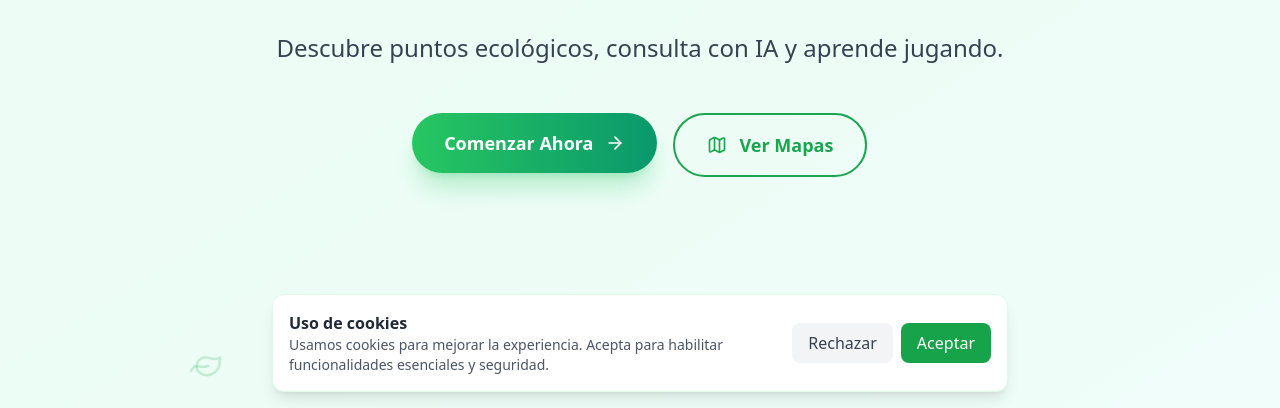
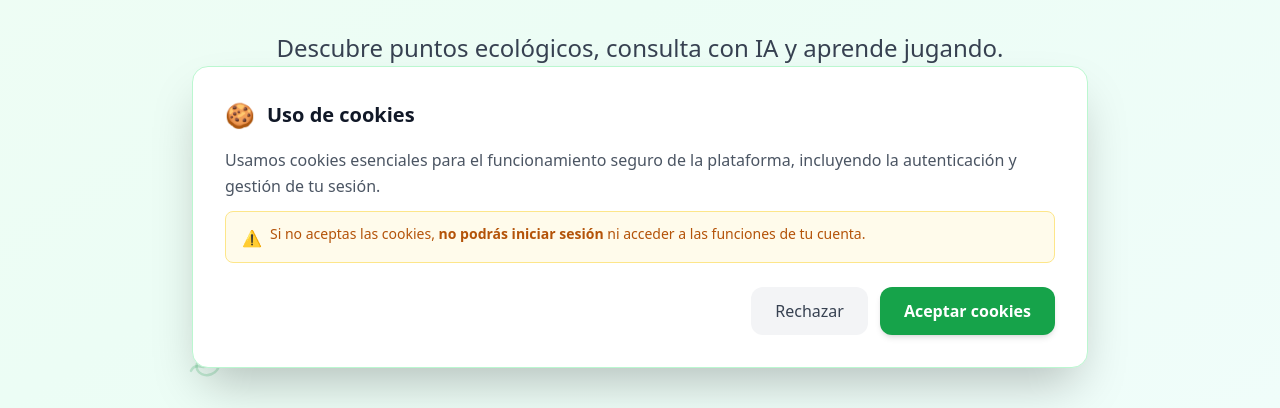
Before and after one commit to vanegasjoseignacio2-cyber/Eco-It, a React app in the folder frontend/: page / in a window 1280 px wide. Shown: the part 392-800 px from the top of the page. Built offline with nearby package versions, Linux system fonts and the light colour scheme; no server answers; the HTML template or start-up script is replaced by a standard one.

Commit message:
ahora si funciona cookies

```diff
--- a/frontend/src/components/pages/Loginpage.jsx
+++ b/frontend/src/components/pages/Loginpage.jsx
@@ -1,9 +1,33 @@
+import { useEffect } from 'react';
 import Navbar from "../Layout/Navbar";
 import Footer from "../Layout/Footer";
 import LoginHero from "../Auth/LoginHero";
 import LoginForm from "../Auth/LoginForm";
+import { useToast } from '../../context/ToastContext';
+import { useCookieConsent } from '../../context/Cookieconsentcontext';
+import { useAuth } from '../../context/AuthContext';
 
 export default function Login() {
+    const { showToast } = useToast();
+    const { openBanner, getCookie } = useCookieConsent();
+    const { estaAutenticado } = useAuth();
+
+    useEffect(() => {
+        // No mostrar si ya está autenticado
+        if (estaAutenticado) return;
+
+        const consent = getCookie('cookie_consent');
+
+        if (consent !== 'accepted') {
+            showToast(
+                '⚠️ Debes aceptar las cookies para poder iniciar sesión.',
+                'warning',
+                0,
+                { label: 'Aceptar cookies', onClick: openBanner }
+            );
+        }
+    }, [estaAutenticado, showToast, openBanner, getCookie]);
+
     return (
         <div className="min-h-screen flex flex-col nature-bg">
             <Navbar />
--- a/frontend/src/components/pages/Registerpage.jsx
+++ b/frontend/src/components/pages/Registerpage.jsx
@@ -1,10 +1,34 @@
+import { useEffect } from 'react';
 import Navbar from "../Layout/Navbar";
 import RegisterHero from "../Auth/RegisterHero";
 import RegisterForm from "../Auth/RegisterForm";
 import Footer from "../Layout/Footer";
 import EfectoEcoOndas from "../animations/FondoRegister";
+import { useToast } from '../../context/ToastContext';
+import { useCookieConsent } from '../../context/Cookieconsentcontext';
+import { useAuth } from '../../context/AuthContext';
 
 export default function RegisterPage() {
+    const { showToast } = useToast();
+    const { openBanner, getCookie } = useCookieConsent();
+    const { estaAutenticado } = useAuth();
+
+    useEffect(() => {
+        // No mostrar si ya está autenticado
+        if (estaAutenticado) return;
+
+        const consent = getCookie('cookie_consent');
+
+        if (consent !== 'accepted') {
+            showToast(
+                '⚠️ Debes aceptar las cookies para poder registrarte.',
+                'warning',
+                0,
+                { label: 'Aceptar cookies', onClick: openBanner }
+            );
+        }
+    }, [estaAutenticado, showToast, openBanner, getCookie]);
+
     return (
         <>
             {/* Background animado de fondo */}
@@ -12,17 +36,17 @@ export default function RegisterPage() {
                 <EfectoEcoOndas />
             </div>
 
-            <Navbar/>
+            <Navbar />
             <div className="max-w-7xl mx-auto mt-28 mb-20 px-4 py-8 xl:flex xl:items-start xl:gap-12">
                 <div className="flex-1 mt-24 xl:pl-8 2xl:pl">
                     <RegisterHero />
                 </div>
                 <div className="flex-none shrink-0">
-                    <RegisterForm/>
+                    <RegisterForm />
                 </div>
             </div>
 
-            <Footer/>
+            <Footer />
         </>
     );
 }
--- a/frontend/src/components/ui/CookieConsent.jsx
+++ b/frontend/src/components/ui/CookieConsent.jsx
@@ -1,60 +1,85 @@
-import React, { useEffect, useState } from 'react';
+import React from 'react';
+import { motion, AnimatePresence } from 'framer-motion';
 import { useToast } from '../../context/ToastContext';
-
-function getCookie(name) {
-  const value = `; ${document.cookie}`;
-  const parts = value.split(`; ${name}=`);
-  if (parts.length === 2) return parts.pop().split(';').shift();
-  return null;
-}
+import { useCookieConsent } from '../../context/Cookieconsentcontext';
 
 function setCookie(name, value, days = 365) {
-  const maxAge = days * 24 * 60 * 60; // seconds
-  // SameSite=Strict para reducir riesgo CSRF
+  const maxAge = days * 24 * 60 * 60;
   document.cookie = `${name}=${value}; Path=/; Max-Age=${maxAge}; SameSite=Strict`;
 }
 
 export default function CookieConsent() {
-  const [visible, setVisible] = useState(false);
+  const { bannerVisible, closeBanner, openBanner } = useCookieConsent();
   const { showToast } = useToast();
-
-  useEffect(() => {
-    const consent = getCookie('cookie_consent');
-    if (!consent) {
-      // show banner
-      setVisible(true);
-    }
-  }, []);
 
   const handleAccept = () => {
     setCookie('cookie_consent', 'accepted');
-    setVisible(false);
-    showToast('Gracias por aceptar las cookies. Algunas funciones se habilitarán.', 'success');
-
-    // Nota: para almacenar tokens de forma segura (HttpOnly) el backend debe establecer
-    // la cookie HttpOnly después del login. Si quieres puedo implementar el endpoint en backend.
+    closeBanner();
+    showToast('¡Cookies aceptadas! Todas las funciones están habilitadas.', 'success', 3000);
   };
 
   const handleReject = () => {
     setCookie('cookie_consent', 'rejected');
-    setVisible(false);
-    showToast('Has rechazado las cookies. Algunas funcionalidades pueden no estar disponibles.', 'info');
+    closeBanner();
+    // duration=0 → no se cierra automáticamente; action → botón dentro del toast
+    showToast(
+      '⚠️ Sin cookies no podrás iniciar sesión ni usar tu cuenta.',
+      'warning',
+      0,
+      { label: 'Volver y aceptar', onClick: openBanner }
+    );
   };
 
-  if (!visible) return null;
+  return (
+    <AnimatePresence>
+      {bannerVisible && (
+        <motion.div
+          className="fixed bottom-0 left-0 right-0 z-[9999] px-4 pb-4 sm:bottom-6 sm:px-6"
+          initial={{ opacity: 0, y: 60 }}
+          animate={{ opacity: 1, y: 0 }}
+          exit={{ opacity: 0, y: 60 }}
+          transition={{ type: 'spring', stiffness: 260, damping: 28 }}
+        >
+          <div className="mx-auto max-w-4xl bg-white border border-green-200 shadow-2xl rounded-2xl p-6 sm:p-8">
+            {/* Header */}
+            <div className="flex items-center gap-3 mb-4">
+              <span className="text-2xl">🍪</span>
+              <h4 className="text-xl font-bold text-gray-900">Uso de cookies</h4>
+            </div>
 
-  return (
-    <div className="fixed bottom-4 left-1/2 -translate-x-1/2 z-[9999] max-w-3xl w-full px-4">
-      <div className="bg-white border border-green-100 shadow-lg rounded-xl p-4 flex flex-col md:flex-row items-start md:items-center gap-3">
-        <div className="flex-1">
-          <h4 className="font-semibold text-gray-800">Uso de cookies</h4>
-          <p className="text-gray-600 text-sm">Usamos cookies para mejorar la experiencia. Acepta para habilitar funcionalidades esenciales y seguridad.</p>
-        </div>
-        <div className="flex gap-2">
-          <button onClick={handleReject} className="px-4 py-2 rounded-lg bg-gray-100 text-gray-700">Rechazar</button>
-          <button onClick={handleAccept} className="px-4 py-2 rounded-lg bg-green-600 text-white">Aceptar</button>
-        </div>
-      </div>
-    </div>
+            {/* Descripción */}
+            <p className="text-gray-600 text-base leading-relaxed mb-3">
+              Usamos cookies esenciales para el funcionamiento seguro de la plataforma,
+              incluyendo la autenticación y gestión de tu sesión.
+            </p>
+
+            {/* Advertencia de consecuencias */}
+            <div className="flex items-start gap-2 bg-amber-50 border border-amber-200 rounded-lg px-4 py-3 mb-6">
+              <span className="text-amber-500 mt-0.5 text-base">⚠️</span>
+              <p className="text-amber-700 text-sm font-medium">
+                Si no aceptas las cookies, <strong>no podrás iniciar sesión</strong> ni
+                acceder a las funciones de tu cuenta.
+              </p>
+            </div>
+
+            {/* Botones — apilados en móvil, en fila en escritorio */}
+            <div className="flex flex-col sm:flex-row gap-3 sm:justify-end">
+              <button
+                onClick={handleReject}
+                className="w-full sm:w-auto px-6 py-3 rounded-xl bg-gray-100 text-gray-700 font-medium hover:bg-gray-200 transition-colors text-base"
+              >
+                Rechazar
+              </button>
+              <button
+                onClick={handleAccept}
+                className="w-full sm:w-auto px-6 py-3 rounded-xl bg-green-600 text-white font-semibold hover:bg-green-700 transition-colors text-base shadow-md"
+              >
+                Aceptar cookies
+              </button>
+            </div>
+          </div>
+        </motion.div>
+      )}
+    </AnimatePresence>
   );
 }
--- /dev/null
+++ b/frontend/src/context/Cookieconsentcontext.jsx
@@ -0,0 +1,50 @@
+/**
+ * CookieConsentContext
+ * ---------------------
+ * Gestiona la visibilidad del banner de cookies de forma global.
+ * - checkAndShow()  → llámalo cuando la animación de carga termine (Home.jsx)
+ * - openBanner()    → llámalo desde Login/Register si la cookie fue rechazada
+ */
+import React, { createContext, useContext, useState, useCallback } from 'react';
+
+const CookieConsentContext = createContext();
+
+export function useCookieConsent() {
+    const ctx = useContext(CookieConsentContext);
+    if (!ctx) throw new Error('useCookieConsent debe usarse dentro de CookieConsentProvider');
+    return ctx;
+}
+
+export function getCookie(name) {
+    const value = `; ${document.cookie}`;
+    const parts = value.split(`; ${name}=`);
+    if (parts.length === 2) return parts.pop().split(';').shift();
+    return null;
+}
+
+export function CookieConsentProvider({ children }) {
+    const [bannerVisible, setBannerVisible] = useState(false);
+
+    /** Abre el banner solo si todavía no hay consentimiento guardado */
+    const checkAndShow = useCallback(() => {
+        const consent = getCookie('cookie_consent');
+        if (!consent) {
+            setBannerVisible(true);
+        }
+    }, []);
+
+    /** Fuerza la apertura del banner (para el botón "Volver y aceptar") */
+    const openBanner = useCallback(() => {
+        setBannerVisible(true);
+    }, []);
+
+    const closeBanner = useCallback(() => {
+        setBannerVisible(false);
+    }, []);
+
+    return (
+        <CookieConsentContext.Provider value={{ bannerVisible, checkAndShow, openBanner, closeBanner, getCookie }}>
+            {children}
+        </CookieConsentContext.Provider>
+    );
+}
--- a/frontend/src/context/PublicRoute.jsx
+++ b/frontend/src/context/PublicRoute.jsx
@@ -1,9 +1,12 @@
 import { Navigate } from "react-router-dom";
+import { useAuth } from "./AuthContext";
 
 export default function PublicRoute({ children }) {
-    const token = localStorage.getItem("token"); // o tu método de auth
+    const { usuario, loading } = useAuth();
 
-    if (token) {
+    if (loading) return null;
+
+    if (usuario) {
         return <Navigate to="/" replace />;
     }
 
--- a/frontend/src/context/SocketContext.jsx
+++ b/frontend/src/context/SocketContext.jsx
@@ -1,6 +1,6 @@
 import React, { createContext, useContext, useEffect, useRef, useState } from 'react';
 import { io } from 'socket.io-client';
-import { useAuth } from './authContext';
+import { useAuth } from './AuthContext';
 
 const SocketContext = createContext(null);
 
--- a/frontend/src/main.jsx
+++ b/frontend/src/main.jsx
@@ -2,10 +2,11 @@ import React from 'react';
 import ReactDOM from 'react-dom/client';
 import { BrowserRouter } from 'react-router-dom';
 import App from './App.jsx';
-import { AuthProvider } from './context/AuthContext.jsx';
-import { SocketProvider } from './context/SocketContext.jsx';
-import { ToastProvider } from './context/ToastContext.jsx';
-import CookieConsent from './components/ui/CookieConsent.jsx';
+import { AuthProvider }          from './context/AuthContext.jsx';
+import { SocketProvider }        from './context/SocketContext.jsx';
+import { ToastProvider }         from './context/ToastContext.jsx';
+import { CookieConsentProvider } from './context/Cookieconsentcontext.jsx';
+import CookieConsent             from './components/ui/CookieConsent.jsx';
 import './index.css';
 
 ReactDOM.createRoot(document.getElementById('root')).render(
@@ -14,8 +15,16 @@ ReactDOM.createRoot(document.getElementById('root')).render(
       <AuthProvider>
         <SocketProvider>
           <ToastProvider>
-            <App />
-            <CookieConsent />
+            {/*
+              CookieConsentProvider gestiona cuándo mostrar el banner.
+              CookieConsent se renderiza aquí para estar en todas las páginas,
+              pero el banner solo aparece cuando Home.jsx llama a checkAndShow()
+              (es decir, después de que termina la animación de carga).
+            */}
+            <CookieConsentProvider>
+              <App />
+              <CookieConsent />
+            </CookieConsentProvider>
           </ToastProvider>
         </SocketProvider>
       </AuthProvider>
```
Also changed, not shown: frontend/src/components/pages/Home.jsx (+14 -7 lines), frontend/src/components/ui/Toast.jsx (+49 -20 lines), frontend/src/context/ToastContext.jsx (+17 -5 lines).
